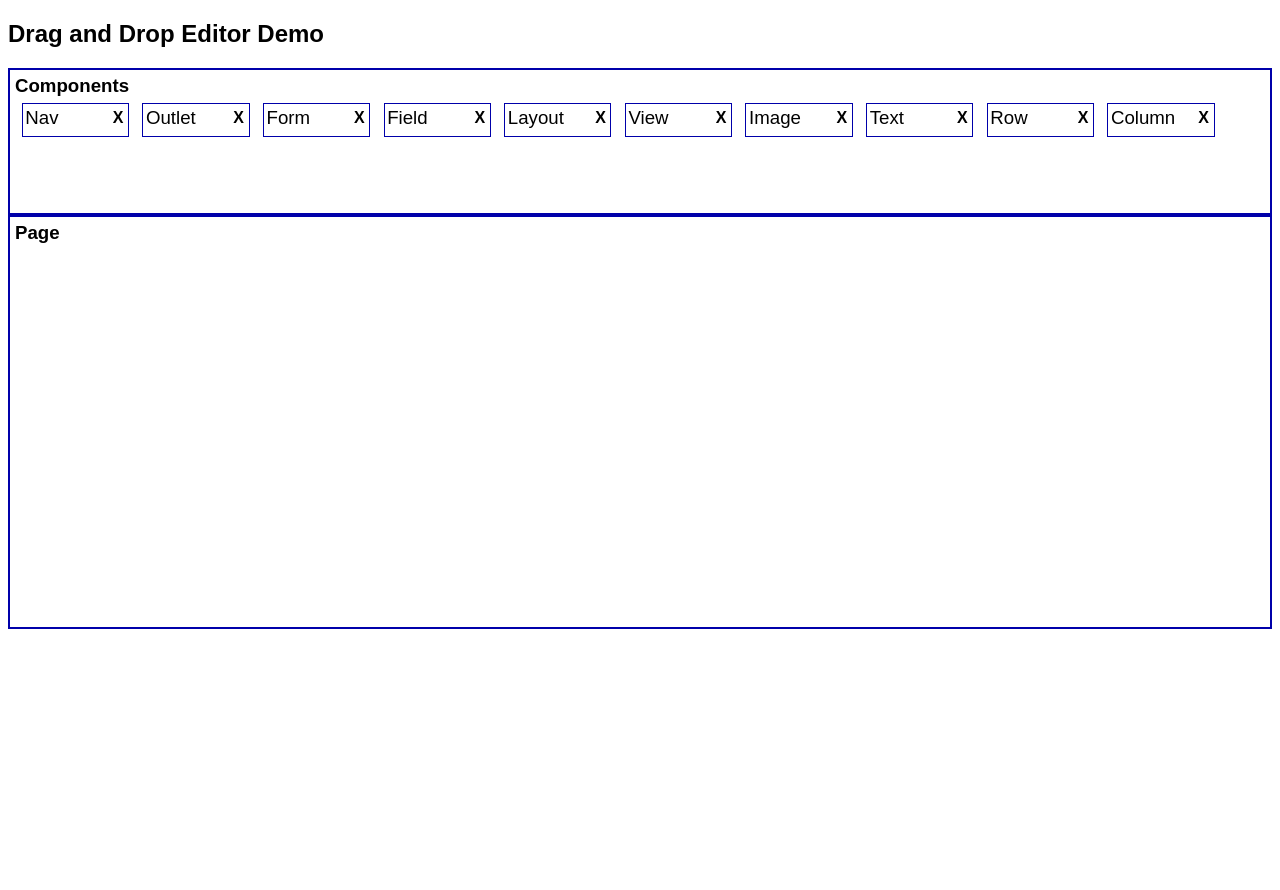
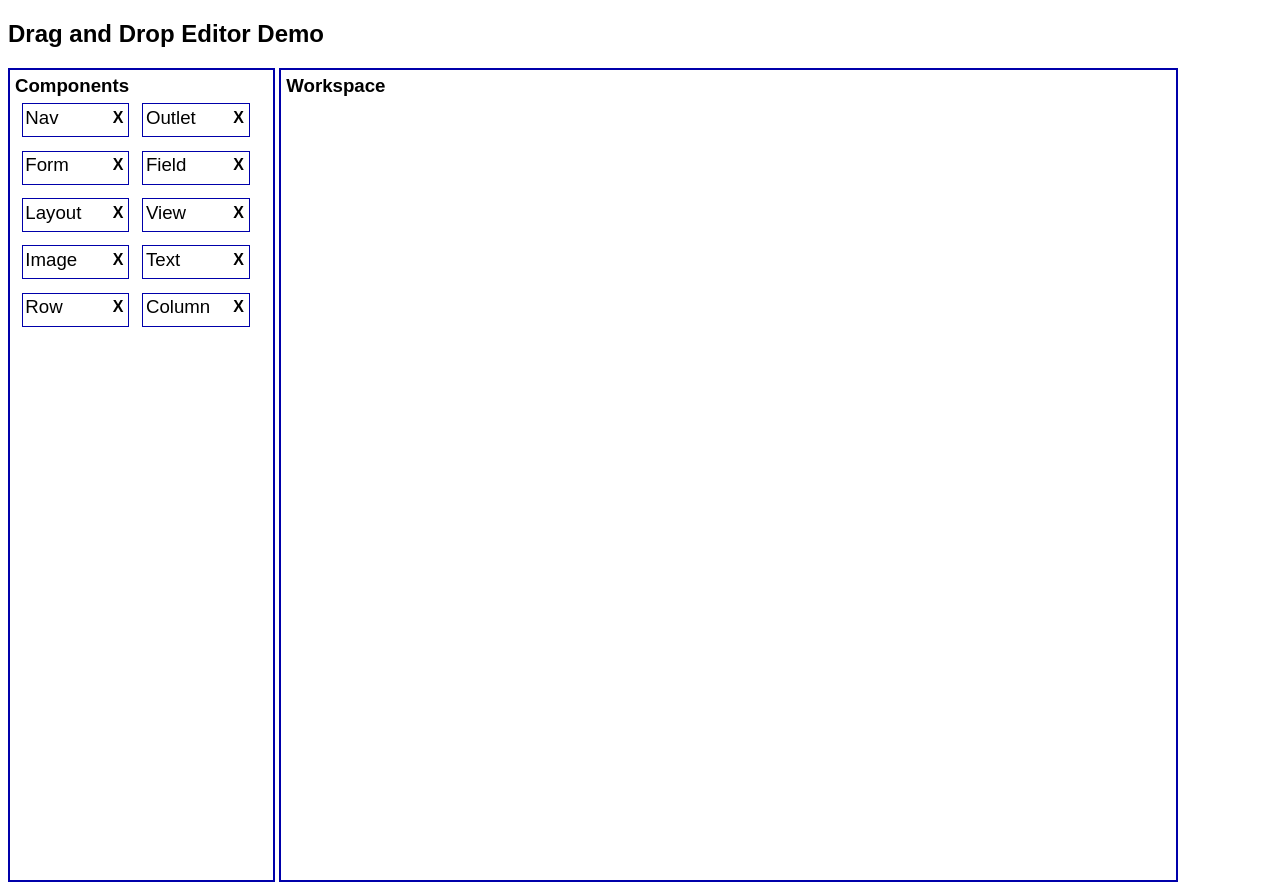
Before and after one commit to DerrickEdwards/dnd, a plain HTML site: page index.html in a window 1280 px wide. Before the commit the page ends 800 px from the top, so only its background shows below. Drawn offline with nearby package versions, Linux system fonts and the light colour scheme.

Commit message:
reorganized layout and reloaded jquery files

```diff
--- a/index.html
+++ b/index.html
@@ -26,17 +26,17 @@
         $( ".draggable" ).draggable({
             grid: [ 20, 20 ],     // snap to a 20x20px grid
             revert: "invalid",    // return to original position of not successfully dropped
-            helper: "clone",       // display a clone of the original item while it is being dragged.
-            opacity: 0.7         // set opacity of cloned helper while it is being dragged
+            helper: "clone",      // display a clone of the original item while it is being dragged.
+            opacity: 0.7          // set opacity of cloned helper while it is being dragged
           });
 
         $( ".layout-row" ).draggable( {
-            stop : function( event, ui ){ } // START HERE
+            stop : function( event, ui ){ } // <<<<<<<<<<<<<<<<<<<<<<<<<<<<<<<<<<<<<<<<<<<<<<<<<<<< START HERE
 
         })
 
-        $( ".page" ).droppable( {
-            accept: ".layout-row, .layout-column",  // only accept droppable items with the class ".outlet", other selectors can be added
+        $( ".workspace" ).droppable( {
+            accept: ".layout-row, .layout-column",  // only accept droppable items with these classes, other selectors can be added
             drop:   function(event, ui){ cloneDroppedItem( event, ui )} // call the "drop" function and pass the event and ui parameters
           } ) // end .droppable
 
@@ -84,19 +84,19 @@
     </div>
 
 
-    <div class="form buildable draggable" data-item-type="form"><div class="title">Form</div><div class="icon-remove">X</div></div>
-    <div class="field buildable draggable" data-item-type="field" ><div class="title">Field</div><div class="icon-remove">X</div></div>
-    <div class="layout buildable draggable" data-item-type="layout" ><div class="title">Layout</div><div class="icon-remove">X</div></div>
-    <div class="view buildable draggable" data-item-type="view" ><div class="title">View</div><div class="icon-remove">X</div></div>
-    <div class="image buildable draggable" data-item-type="image" ><div class="title">Image</div><div class="icon-remove">X</div></div>
-    <div class="text buildable draggable" data-item-type="text" ><div class="title">Text</div><div class="icon-remove">X</div></div>
+    <div class="form buildable draggable"   data-item-type="form"><div class="title">Form</div><div class="icon-remove">X</div></div>
+    <div class="field buildable draggable"  data-item-type="field"><div class="title">Field</div><div class="icon-remove">X</div></div>
+    <div class="layout buildable draggable" data-item-type="layout"><div class="title">Layout</div><div class="icon-remove">X</div></div>
+    <div class="view buildable draggable"   data-item-type="view"><div class="title">View</div><div class="icon-remove">X</div></div>
+    <div class="image buildable draggable"  data-item-type="image"><div class="title">Image</div><div class="icon-remove">X</div></div>
+    <div class="text buildable draggable"   data-item-type="text"><div class="title">Text</div><div class="icon-remove">X</div></div>
     <div class="layout-row buildable draggable droppable" data-item-type="layout-row" ><div class="title">Row</div><div class="icon-remove">X</div></div>
     <div class="layout-column buildable draggable droppable" data-item-type="layout-column" ><div class="title">Column</div><div class="icon-remove">X</div></div>
 
   </div>
 
   <!-- Droppable Container -->
-  <div class="page componentMenuTitle droppable" >Page</div>
+  <div class="workspace componentMenuTitle droppable" >Workspace</div>
 
   </body>
 </html>
--- a/style.css
+++ b/style.css
@@ -1,5 +1,8 @@
 :root {
-    --gstars-blue:  #0000aa;
+    --gstars-blue:          #0000aa;
+    --displayHeight:        800px;
+    --componentMenuWidth:   20%;
+    --workspaceWidth:       calc( 100% - var(--componentMenuWidth) - 10% ); /* compute to be remailing space minus 10% to avoid wrapping */
 
 }
 
@@ -33,9 +36,11 @@ body {
 }
 
 #componentMenu {
-    border: 2pt solid var( --gstars-blue );
-    height: 100pt;
-    padding: 5px;
+    border:     2pt solid var( --gstars-blue );
+    display:    inline-block;
+    height:     var( --displayHeight );
+    padding:    5px;
+    width:      var( --componentMenuWidth );
 }
 
 .componentMenuTitle {
@@ -47,10 +52,12 @@ body {
     float: left;
 }
 
-.page {
+.workspace {
 
-    border: 2pt solid var( --gstars-blue );
-    height: 400px;
-    padding: 5px;
+    border:     2pt solid var( --gstars-blue );
+    display:    inline-block;
+    height:     var( --displayHeight );
+    padding:    5px;
+    width:      var( --workspaceWidth );
 
 }
```
Also changed, not shown: todo.txt.
